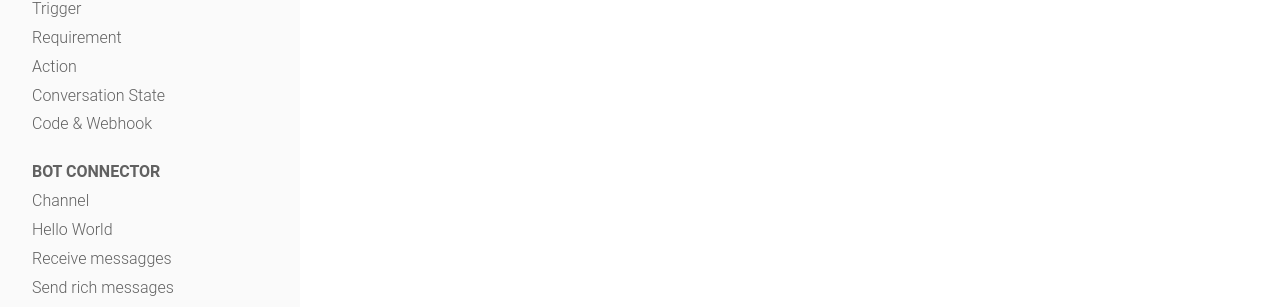
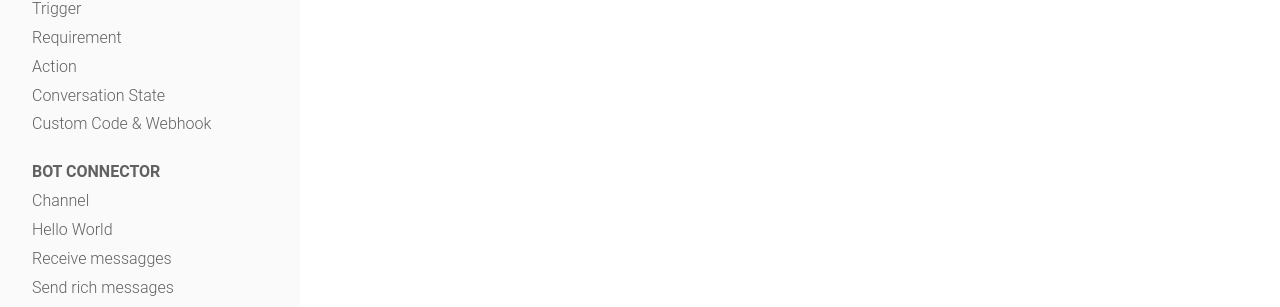
Before and after one commit to SAP-archive/docs, a Jekyll site: the page built from concepts/index.md, in a window 1280 px wide. Shown: the part 696-1003 px from the top of the page. Built offline with Jekyll 4.4.1, drawn with Linux system fonts in a browser that asks for light colours; nearby versions of some CDN libraries; a style sheet for code colours, icons or effects is not loaded.

Commit message:
change menu

```diff
--- a/_data/bot_builder.yml
+++ b/_data/bot_builder.yml
@@ -19,5 +19,5 @@ sections:
 - title: Conversation State
   url: /concepts/conversation-state
 
-- title: Code & Webhook
+- title: Custom Code & Webhook
   url: /concepts/code-and-webhook
```
